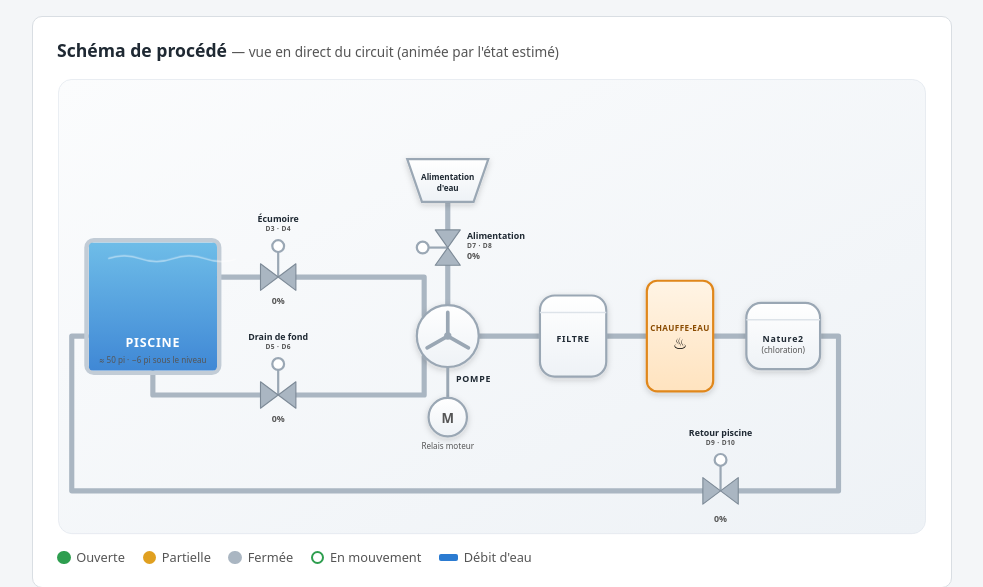
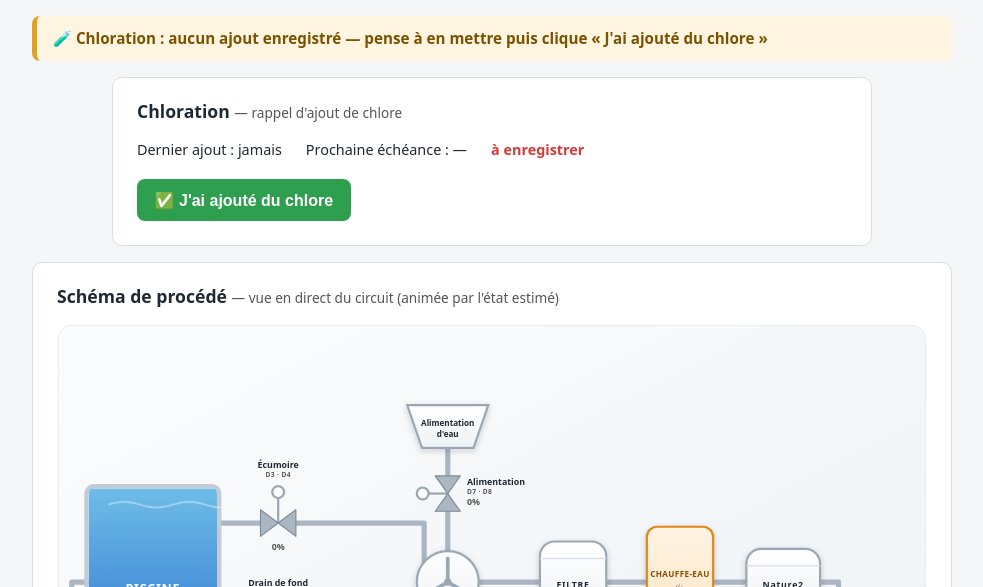
Before and after one commit to vincenthuneault/Pisicne, a Flask app: page / in a window 1280 px wide. Shown: the part 68-655 px from the top of the page, without its empty margins (148-1131 px from the left). Run offline with Flask 3, Linux system fonts and the light colour scheme.

Commit message:
Ajouter le rappel de chloration + zone d'alertes en haut de page
Nouveau module chlore.py : mémorise la date du dernier ajout de chlore dans
etat_chlore.json (état runtime, séparé de config.json, survit aux
redémarrages). Nouveau paramètre config chlore.intervalle_jours (défaut 7 j).
POST /api/chlore relance la minuterie ; le statut (du/jamais/restant/échéance)
est ajouté à /api/etat.

UI : zone d'alertes en haut de page (chloration due ET erreurs/hors-ligne),
section Chloration (bouton « J'ai ajouté du chlore » + dernier/prochain/
restant), champ de config. Quand l'intervalle est dépassé : bannière orange
+ toast.

Co-Authored-By: Claude Opus 4.8 <noreply@anthropic.com>

```diff
--- a/raspberry-pi/app.py
+++ b/raspberry-pi/app.py
@@ -27,6 +27,7 @@ import threading
 
 from flask import Flask, jsonify, render_template, request
 
+import chlore
 import config as config_module
 import flashage
 from piscine import LiaisonArduino, Orchestrateur, timeline_sequence
@@ -64,7 +65,19 @@ def index():
 
 @app.get("/api/etat")
 def api_etat():
-    return jsonify(orchestrateur.etat_courant())
+    etat = orchestrateur.etat_courant()
+    etat["chlore"] = chlore.statut(orchestrateur.config.chlore["intervalle_jours"])
+    return jsonify(etat)
+
+
+# ===================== Chloration =====================
+
+@app.post("/api/chlore")
+def api_chlore_ajout():
+    """Signale un ajout de chlore : relance la minuterie de rappel."""
+    chlore.marquer_ajout()
+    statut = chlore.statut(orchestrateur.config.chlore["intervalle_jours"])
+    return jsonify({"ok": True, "message": "Ajout de chlore enregistré", "chlore": statut})
 
 
 # ===================== Paramètres =====================
--- /dev/null
+++ b/raspberry-pi/chlore.py
@@ -0,0 +1,84 @@
+#!/usr/bin/env python3
+"""
+Rappel de chloration — minuterie « quand remettre du chlore ».
+
+L'utilisateur signale, via l'interface web, chaque ajout de chlore
+(POST /api/chlore → marquer_ajout()). On mémorise l'instant du dernier ajout
+dans un petit fichier d'état (etat_chlore.json), SÉPARÉ de config.json :
+l'intervalle souhaité est un paramètre (config.json, voir config.py), tandis
+que la date du dernier ajout est un ÉTAT runtime qui doit survivre aux
+redémarrages / plantages de l'application.
+
+statut(intervalle_jours) calcule, à partir de cet état et de l'intervalle,
+si la chloration est due (et le temps restant) — consommé par l'interface
+web (bannière d'alerte + section Chloration).
+
+Aucune dépendance externe.
+"""
+
+import json
+import os
+import threading
+import time
+
+CHEMIN_ETAT = os.path.join(os.path.dirname(os.path.abspath(__file__)), "etat_chlore.json")
+
+_verrou = threading.Lock()
+
+
+def _lire():
+    try:
+        with open(CHEMIN_ETAT, "r", encoding="utf-8") as f:
+            donnees = json.load(f)
+        return donnees if isinstance(donnees, dict) else {}
+    except (FileNotFoundError, json.JSONDecodeError):
+        return {}
+
+
+def marquer_ajout(maintenant=None):
+    """Enregistre « du chlore vient d'être ajouté » (maintenant par défaut).
+
+    Renvoie le timestamp Unix enregistré."""
+    ts = time.time() if maintenant is None else float(maintenant)
+    with _verrou:
+        with open(CHEMIN_ETAT, "w", encoding="utf-8") as f:
+            json.dump({"dernier_ajout_ts": ts}, f, indent=2)
+            f.write("\n")
+    return ts
+
+
+def statut(intervalle_jours):
+    """État de la chloration pour l'interface.
+
+    Renvoie un dict : dernier_ajout_ts, prochaine_echeance_ts (None si jamais),
+    restant_s (secondes avant échéance ; négatif si en retard), du (bool),
+    jamais (bool : aucun ajout encore enregistré), intervalle_jours.
+    """
+    with _verrou:
+        donnees = _lire()
+
+    intervalle_s = max(0.0, float(intervalle_jours) * 86400)
+    dernier = donnees.get("dernier_ajout_ts")
+    maintenant = time.time()
+
+    if not isinstance(dernier, (int, float)):
+        # Jamais enregistré : considéré « à faire » pour inviter à un premier ajout.
+        return {
+            "jamais": True,
+            "du": True,
+            "dernier_ajout_ts": None,
+            "prochaine_echeance_ts": None,
+            "restant_s": 0,
+            "intervalle_jours": float(intervalle_jours),
+        }
+
+    echeance = dernier + intervalle_s
+    restant = echeance - maintenant
+    return {
+        "jamais": False,
+        "du": restant <= 0,
+        "dernier_ajout_ts": dernier,
+        "prochaine_echeance_ts": echeance,
+        "restant_s": restant,
+        "intervalle_jours": float(intervalle_jours),
+    }
--- a/raspberry-pi/config.py
+++ b/raspberry-pi/config.py
@@ -34,6 +34,12 @@ DEFAUTS = {
         "impulsion_ouverture_ms": 1000,
         "duree_maintien_s": 3600,
     },
+    "chlore": {
+        # Intervalle (en jours) entre deux ajouts de chlore. Sert au rappel de
+        # chloration (voir chlore.py) : passé ce délai depuis le dernier ajout,
+        # l'interface affiche une alerte.
+        "intervalle_jours": 7,
+    },
 }
 
 # Champs entiers (nb de cycles) vs champs pouvant être décimaux (durées).
@@ -63,6 +69,10 @@ class Config:
     @property
     def ajout_eau(self):
         return self.donnees["ajout_eau"]
+
+    @property
+    def chlore(self):
+        return self.donnees["chlore"]
 
     def to_dict(self):
         return json.loads(json.dumps(self.donnees))  # copie profonde
--- a/raspberry-pi/static/app.js
+++ b/raspberry-pi/static/app.js
@@ -24,6 +24,50 @@ async function postJSON(url, corps) {
 function afficherResultat(res) {
   const msg = (res.data && res.data.message) || (res.ok ? "OK" : "Erreur");
   toast(msg, res.ok ? "succes" : "erreur");
+}
+
+// ===================== Zone d'alertes (haut de page) =====================
+//
+// Modèle simple : chaque alerte a un id stable (ex. "chlore", "offline").
+// setAlerte(id, message, type) ajoute/met à jour (message falsy = retire).
+
+const alertes = {};
+
+function setAlerte(id, message, type) {
+  if (message) alertes[id] = { message, type: type || "" };
+  else delete alertes[id];
+  rendreAlertes();
+}
+
+function rendreAlertes() {
+  const zone = document.getElementById("alertes");
+  const liste = Object.values(alertes);
+  if (!liste.length) {
+    zone.hidden = true;
+    zone.innerHTML = "";
+    return;
+  }
+  zone.hidden = false;
+  zone.innerHTML = liste
+    .map((a) => `<div class="alerte ${a.type}">${a.message}</div>`)
+    .join("");
+}
+
+// ===================== Formatage durées / dates =====================
+
+function formatDate(ts) {
+  if (!ts) return "—";
+  return new Date(ts * 1000).toLocaleString("fr-CA", { dateStyle: "medium", timeStyle: "short" });
+}
+
+function formatRestant(s) {
+  if (s <= 0) return s < -3600 ? "en retard" : "maintenant";
+  const j = Math.floor(s / 86400);
+  const h = Math.floor((s % 86400) / 3600);
+  const m = Math.floor((s % 3600) / 60);
+  if (j > 0) return `dans ${j} j ${h} h`;
+  if (h > 0) return `dans ${h} h ${m} min`;
+  return `dans ${m} min`;
 }
 
 // ===================== État (polling) =====================
@@ -56,12 +100,45 @@ async function rafraichirEtat() {
 
     majEtatMateriel(etat);
     await majTimeline(etat);
+    if (etat.chlore) majChlore(etat.chlore);
 
     sequenceEnCours = etat.sequence_en_cours || etat.flashage_en_cours;
     majDisponibiliteManuel();
+    setAlerte("offline", null);  // connexion OK
   } catch (e) {
     document.getElementById("badge-etat").textContent = "Hors ligne";
+    setAlerte("offline", "⚠️ Hors ligne — pas de réponse du serveur", "erreur");
   }
+}
+
+// ===================== Chloration =====================
+
+function majChlore(c) {
+  const dernier = document.getElementById("chlore-dernier");
+  const prochain = document.getElementById("chlore-prochain");
+  const restant = document.getElementById("chlore-restant");
+
+  dernier.textContent = "Dernier ajout : " + (c.jamais ? "jamais" : formatDate(c.dernier_ajout_ts));
+  prochain.textContent = "Prochaine échéance : " + (c.jamais ? "—" : formatDate(c.prochaine_echeance_ts));
+  restant.textContent = c.du
+    ? (c.jamais ? "à enregistrer" : "⚠️ chlore à ajouter (" + formatRestant(c.restant_s) + ")")
+    : "prochaine " + formatRestant(c.restant_s);
+  restant.classList.toggle("du", !!c.du);
+
+  // Bannière d'alerte en haut de page
+  if (c.du) {
+    setAlerte("chlore", c.jamais
+      ? "🧪 Chloration : aucun ajout enregistré — pense à en mettre puis clique « J'ai ajouté du chlore »"
+      : "🧪 Chloration due — ajoute du chlore puis confirme avec « J'ai ajouté du chlore »", "attention");
+  } else {
+    setAlerte("chlore", null);
+  }
+
+  // Toast au passage « pas dû » → « dû »
+  if (c.du && majChlore._dernierDu === false) {
+    toast("🧪 Il est temps d'ajouter du chlore", "attention");
+  }
+  majChlore._dernierDu = !!c.du;
 }
 
 function majEtatMateriel(etat) {
@@ -255,6 +332,14 @@ document.getElementById("btn-arret").addEventListener("click", async () => {
   rafraichirEtat();
 });
 
+// ===================== Chloration =====================
+
+document.getElementById("btn-chlore").addEventListener("click", async () => {
+  const res = await postJSON("/api/chlore");
+  afficherResultat(res);
+  if (res.data && res.data.chlore) majChlore(res.data.chlore);
+});
+
 // ===================== Mode manuel =====================
 
 document.querySelectorAll(".ligne-valve").forEach((ligne) => {
--- a/raspberry-pi/static/style.css
+++ b/raspberry-pi/static/style.css
@@ -332,3 +332,33 @@ form input[type="number"] { padding: 0.4rem; border: 1px solid var(--bordure); b
 .toast.visible { opacity: 1; }
 .toast.erreur { background: var(--rouge); }
 .toast.succes { background: var(--vert); }
+.toast.attention { background: var(--orange); }
+
+/* --- Zone d'alertes (haut de page) --- */
+.alertes {
+  max-width: 920px;
+  margin: 1rem auto 0;
+  display: flex;
+  flex-direction: column;
+  gap: 0.5rem;
+}
+.alerte {
+  border-radius: 8px;
+  padding: 0.7rem 1rem;
+  font-weight: 600;
+  font-size: 0.95rem;
+  border-left: 5px solid;
+}
+.alerte.attention { background: #fff5e0; color: #7a5200; border-color: var(--orange); }
+.alerte.erreur    { background: #fde8e8; color: #8a1f1f; border-color: var(--rouge); }
+
+/* --- Chloration --- */
+#section-chlore .chlore-infos {
+  display: flex;
+  flex-wrap: wrap;
+  gap: 0.5rem 1.5rem;
+  font-size: 0.9rem;
+  margin-bottom: 0.9rem;
+}
+#section-chlore .chlore-restant { font-weight: 600; color: var(--vert); }
+#section-chlore .chlore-restant.du { color: var(--rouge); }
--- a/raspberry-pi/templates/index.html
+++ b/raspberry-pi/templates/index.html
@@ -14,6 +14,22 @@
       <span id="badge-sequence" class="badge-info"></span>
     </div>
   </header>
+
+  <!-- ===================== Zone d'alertes (en haut de page) ===================== -->
+  <!-- Affiche les alertes actives : chloration due, perte de connexion, etc.
+       Remplie par le JS (rendreAlertes). Masquée s'il n'y a rien. -->
+  <div id="alertes" class="alertes" hidden></div>
+
+  <!-- ===================== Chloration ===================== -->
+  <section id="section-chlore">
+    <h2>Chloration <span class="aide">— rappel d'ajout de chlore</span></h2>
+    <div class="chlore-infos">
+      <span id="chlore-dernier">Dernier ajout : —</span>
+      <span id="chlore-prochain">Prochaine échéance : —</span>
+      <span id="chlore-restant" class="chlore-restant">—</span>
+    </div>
+    <button id="btn-chlore" class="btn vert">✅ J'ai ajouté du chlore</button>
+  </section>
 
   <!-- ===================== Schéma de procédé (P&ID animé) ===================== -->
   <section class="section-schema">
@@ -308,6 +324,11 @@
         <label>Durée de maintien (s)
           <input type="number" name="ajout_eau.duree_maintien_s" min="1" step="1"></label>
       </fieldset>
+      <fieldset>
+        <legend>Chloration</legend>
+        <label>Intervalle entre chlorations (jours)
+          <input type="number" name="chlore.intervalle_jours" min="0.5" step="0.5"></label>
+      </fieldset>
       <button type="submit" class="btn">Enregistrer les paramètres</button>
     </form>
   </section>
```
Also changed, not shown: 1 other file.
